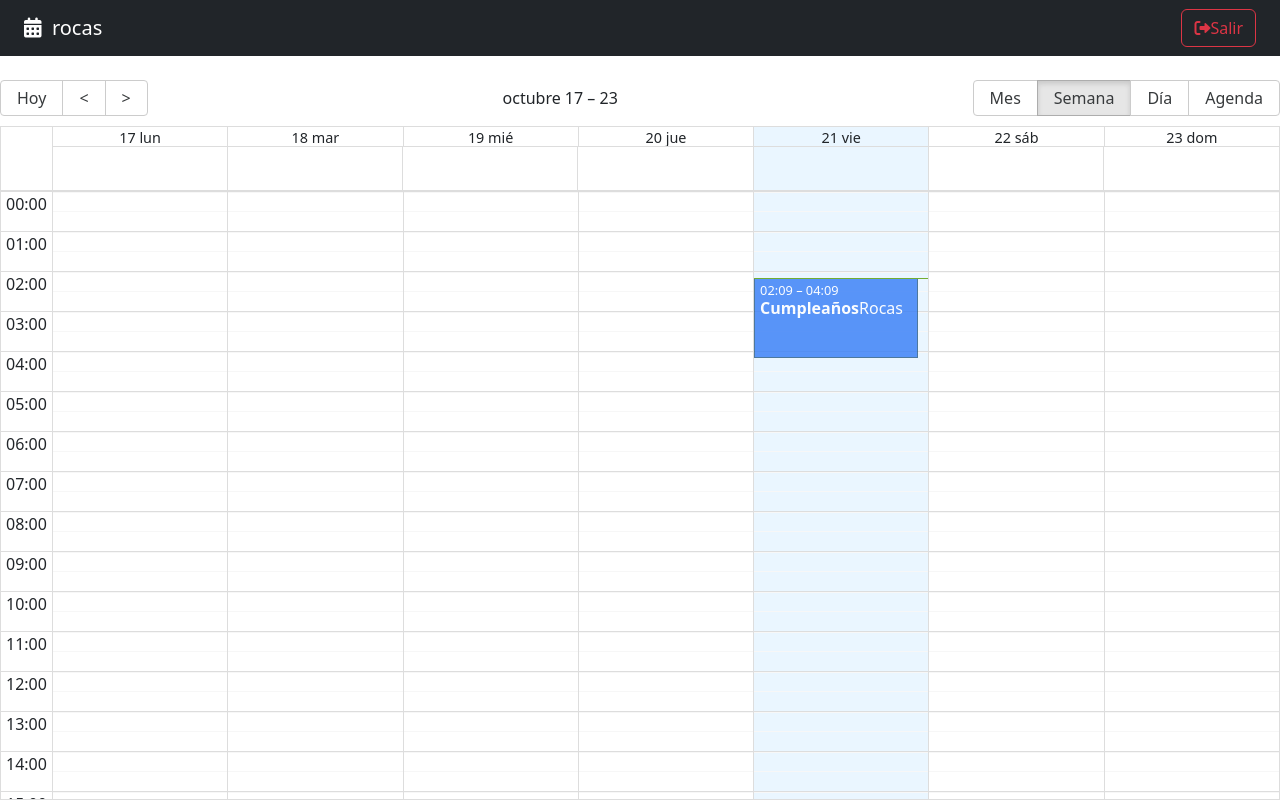
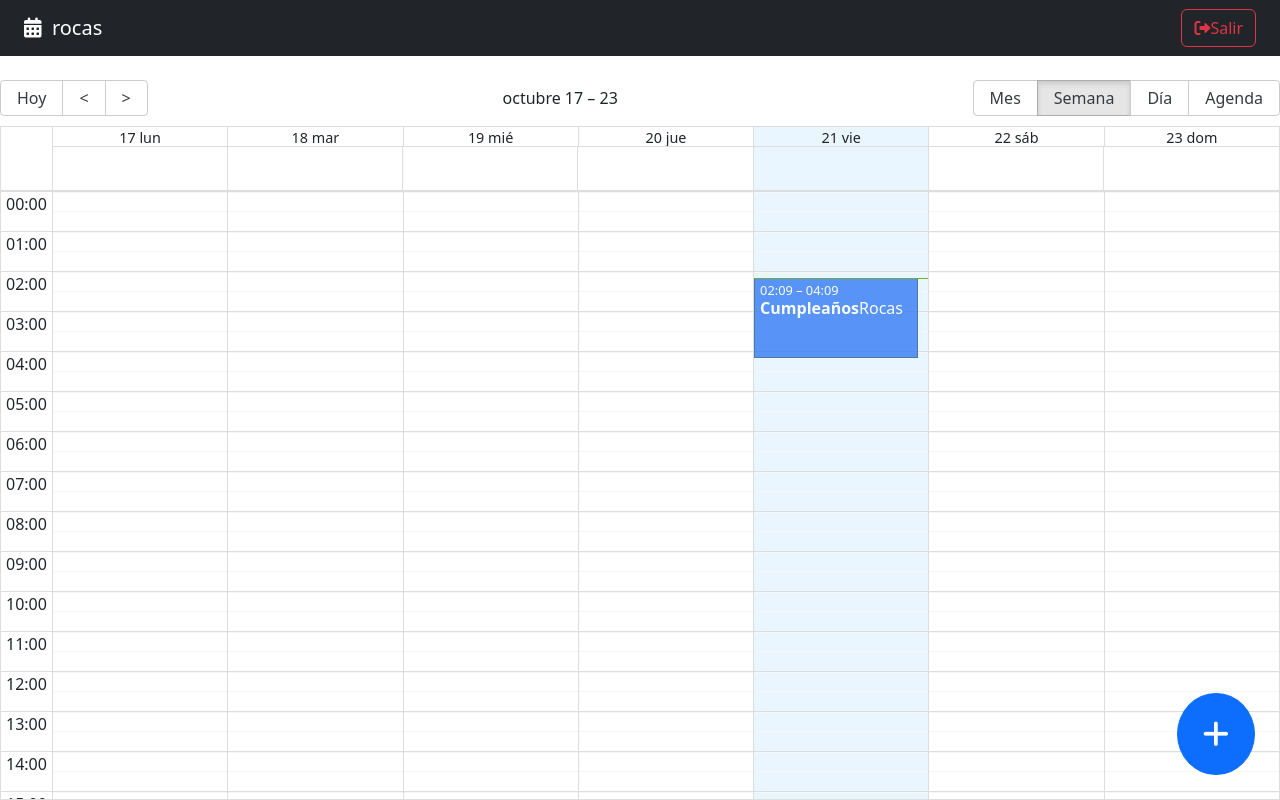
Before and after one commit to RogerCastillo877/calendar-vite-app, a React (Vite) app: page / in a window 1280 px wide. Built offline with nearby package versions, Linux system fonts and the light colour scheme.

Commit message:
add a new event

```diff
--- a/src/calendar/components/CalendarModal.jsx
+++ b/src/calendar/components/CalendarModal.jsx
@@ -31,7 +31,7 @@
 export const CalendarModal = () => {
 
   const { isDateModalOpen, closeDateModal } = useUiStore();
-  const { activeEvent } = useCalendarStore();
+  const { activeEvent, startSavingEvent } = useCalendarStore();
 
   const [ formSubmitted, setFormSubmitted ] = useState(false);
 
@@ -77,7 +77,7 @@
     closeDateModal();
   };
 
-  const onSubmit = ( event ) => {
+  const onSubmit = async( event ) => {
     event.preventDefault();
     setFormSubmitted(true);
 
@@ -91,6 +91,10 @@
     if ( formValues.title.length <= 0 ) return;
 
     // console.log(formValues);
+
+    startSavingEvent( formValues );
+    closeDateModal();
+    setFormSubmitted(false);
   };
 
   return (
--- /dev/null
+++ b/src/calendar/components/FabAddNew.jsx
@@ -0,0 +1,32 @@
+import { addHours } from 'date-fns';
+import { useCalendarStore, useUiStore } from "../../hooks"
+
+export const FabAddNew = () => {
+
+  const { openDateModal } = useUiStore();
+  const { setActiveEvent } = useCalendarStore();
+
+  const handleClickNew = () => {
+    setActiveEvent({
+      title: '',
+      notes: '',
+      start: new Date(),
+      end: addHours( new Date(), 2 ),
+      bgColor: '#fafafa',
+      user: {
+      _id: '123',
+      name: 'Rocas'
+      }
+    });
+    openDateModal();
+  };
+
+  return (
+    <button
+      className="btn btn-primary fab"
+      onClick={ handleClickNew }
+    >
+      <i className="fas fa-plus"></i>
+    </button>
+  )
+}
--- a/src/calendar/index.js
+++ b/src/calendar/index.js
@@ -1,5 +1,6 @@
 export * from './components/CalendarEvent';
 export * from './components/CalendarModal';
+export * from './components/FabAddNew';
 export * from './components/Navbar';
 
 export * from './pages/CalendarPage';
--- a/src/calendar/pages/CalendarPage.jsx
+++ b/src/calendar/pages/CalendarPage.jsx
@@ -2,7 +2,7 @@
 import { Calendar } from 'react-big-calendar';
 import 'react-big-calendar/lib/css/react-big-calendar.css';
 
-import { Navbar, CalendarEvent, CalendarModal } from "../";
+import { Navbar, CalendarEvent, CalendarModal, FabAddNew } from "../";
 import { localizer, getMessagesEs } from '../../helpers';
 import { useUiStore, useCalendarStore } from '../../hooks';
 
@@ -28,7 +28,7 @@
   };
 
   const onDoubleClick = ( event ) => {
-    // console.log({ doubleClick: event });
+    console.log({ doubleClick: event });
     openDateModal();
   };
 
@@ -65,6 +65,8 @@
       />
 
       <CalendarModal />
+
+      <FabAddNew />
     </>
   );
 };
--- a/src/hooks/useCalendarStore.js
+++ b/src/hooks/useCalendarStore.js
@@ -1,5 +1,5 @@
 import { useDispatch, useSelector } from 'react-redux';
-import { onSetActiveEvent } from '../store';
+import { onAddNewEvent, onSetActiveEvent } from '../store';
 
 export const useCalendarStore = () => {
 
@@ -10,6 +10,15 @@
     dispatch( onSetActiveEvent( CalendarEvent ) );
   };
 
+  const startSavingEvent = async( calendarEvent ) => {
+
+    if( calendarEvent._id ) {
+
+    } else {
+      dispatch( onAddNewEvent({ ...calendarEvent, _id: new Date().getTime() }) );
+    }
+  };
+
   return {
     // Properties
     activeEvent,
@@ -17,5 +26,6 @@
 
     // Methods
     setActiveEvent,
+    startSavingEvent,
   }
 };
--- a/src/hooks/useUiStore.js
+++ b/src/hooks/useUiStore.js
@@ -8,11 +8,11 @@
   const { isDateModalOpen } = useSelector( state => state.ui );
 
   const openDateModal = () => {
-    dispatch( onOpenDateModal );
+    dispatch( onOpenDateModal() );
   };
 
   const closeDateModal = () => {
-    dispatch( onCloseDateModal );
+    dispatch( onCloseDateModal() );
   };
 
   const toggleDateModal = () => {
--- a/src/store/calendar/calendarSlice.js
+++ b/src/store/calendar/calendarSlice.js
@@ -25,8 +25,12 @@
   reducers: {
     onSetActiveEvent: ( state, { payload } ) => {
       state.activeEvent = payload;
+    },
+    onAddNewEvent: ( state, { payload } ) => {
+      state.events.push( payload );
+      state.activeEvent = null;
     }
   },
 })
 
-export const { onSetActiveEvent } = calendarSlice.actions;
+export const { onSetActiveEvent, onAddNewEvent } = calendarSlice.actions;
--- a/src/styles.css
+++ b/src/styles.css
@@ -1,7 +1,7 @@
 /* Modal */
 .ReactModalPortal > div{
   opacity: 0;
-};
+}
 
 .ReactModalPortal .ReactModal__Overlay {
   align-items: center;
@@ -9,7 +9,7 @@
   justify-content: center;
   transition: opacity .2s ease-in-out;
   z-index: 999;
-};
+}
 
 .modal-background {
   background-color: rgba(0, 0, 0, 0.3);
@@ -18,15 +18,15 @@
   right: 0;
   top: 0;
   position: fixed;
-};
+}
 
 .ReactModalPortal .ReactModal__Overlay--after-open {
   opacity: 1;
-};
+}
 
 .ReactModalPortal .ReactModal__Overlay--before-close {
   opacity: 0;
-};
+}
 
 .modal {
   background: white;
@@ -37,4 +37,24 @@
   max-width: 500px;
   outline: none;
   padding: 10px;
-};
+}
+
+/* FABS */
+.fab {
+  border-radius: 100%;
+  bottom: 25px;
+  font-size: 30px;
+  padding: 25px;
+  position: fixed;
+  right: 25px;
+}
+
+.fab-danger {
+  border-radius: 100%;
+  bottom: 25px;
+  font-size: 22px;
+  position: fixed;
+  left: 25px;
+  width: 70px;
+  height: 70px;
+}
```
Also changed, not shown: src/store/ui/uiSlice.js (line endings or trailing spaces).
